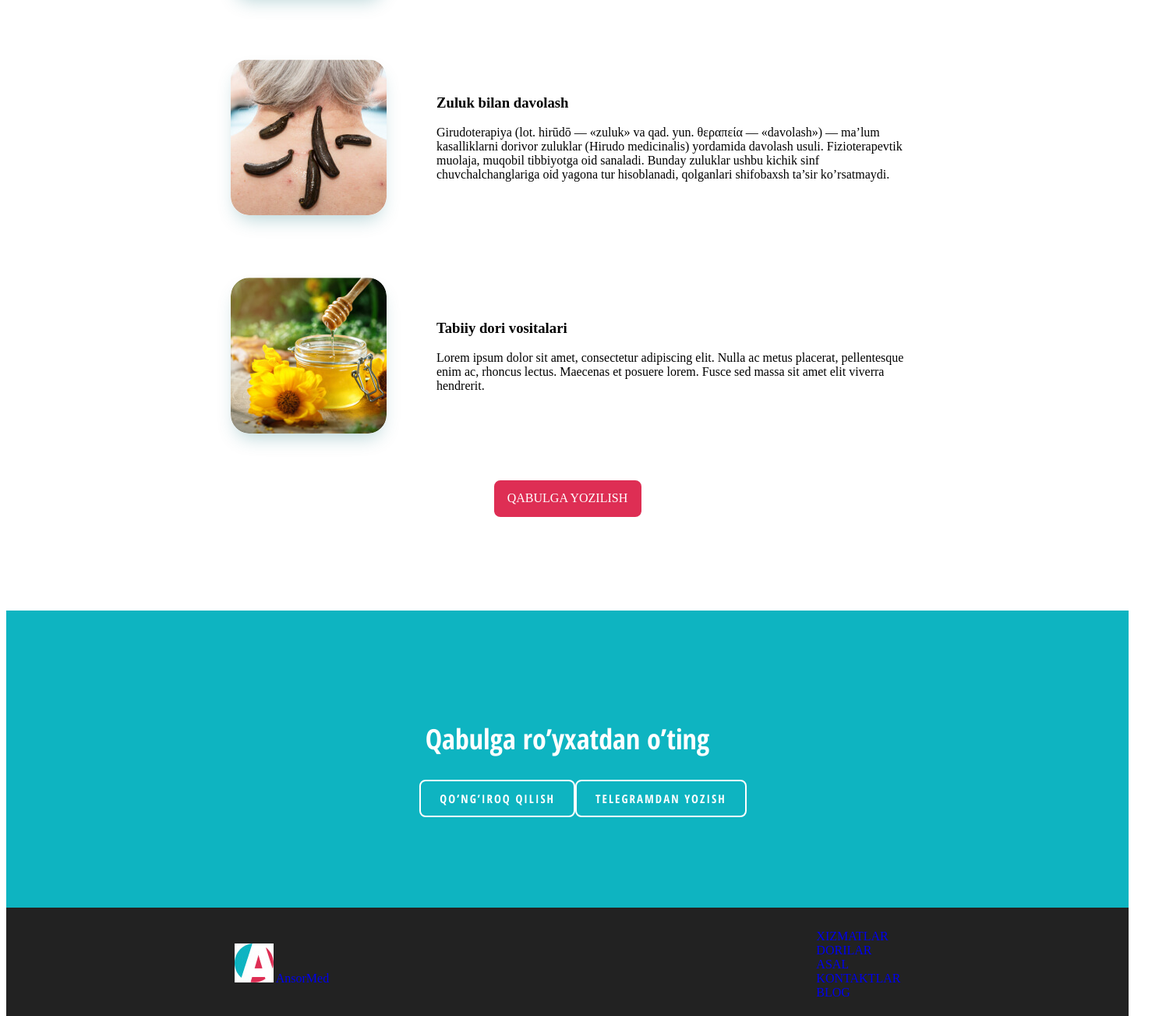
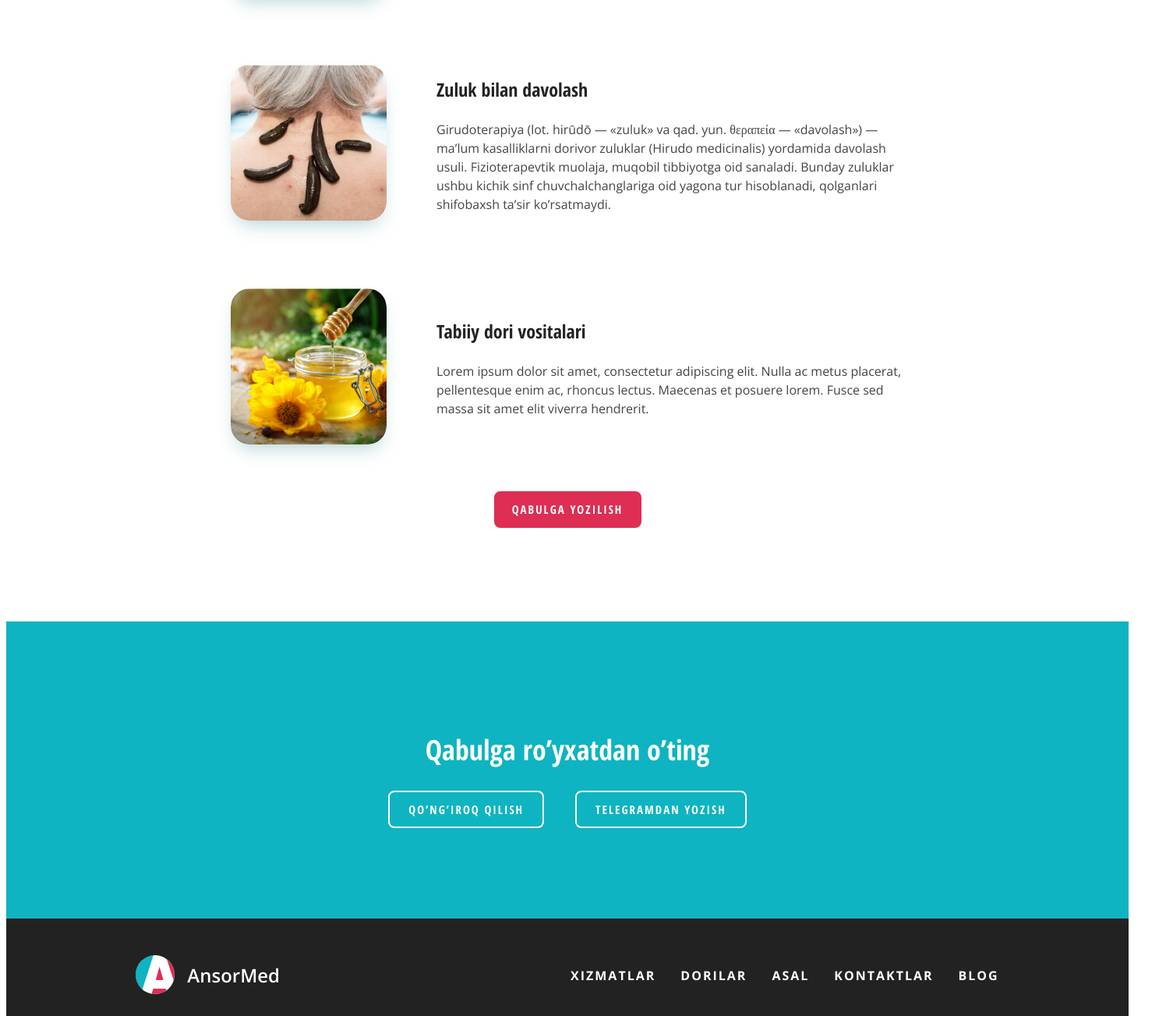
Before and after one commit to Bahriddin1/AnsorMed, a plain HTML site: page index.html in a window 1280 px wide. Shown: the part 1376-2679 px from the top of the page at 78% size, 1496 px wide, since content can reach past the window. Drawn offline with nearby package versions, Linux system fonts and the light colour scheme.

Commit message:
add changes to html and css

```diff
--- a/css/AnsorMed.css
+++ b/css/AnsorMed.css
@@ -2,20 +2,40 @@
 
 .site-header {
   display: flex;
-  justify-content: space-around;
+  justify-content: space-evenly;
   align-items: center;
-  padding: 24px;
+  padding-top: 24px;
+  padding-bottom: 25px;
   width: 1440px;
   height: 97.94px;
 
 }
 
+
 .header-div {
   display: flex;
   align-items: center;
+
+  padding-top: 24px;
+  padding-bottom: 25px;
+}
+
+.icon-img {
+width: 50px;
+height: 49.94px;
+  border-radius: 50%;
 }
 
 .ansormed-link {
+  margin-left: 16px;
+  font-family: Open Sans;
+  font-style: normal;
+  font-weight: 600;
+  font-size: 24px;
+  line-height: 33px;
+width: 119px;
+height: 33px;
+  text-decoration: none;
   font-family: Open Sans;
   font-style: normal;
   font-weight: 600;
@@ -29,11 +49,11 @@ ul  {
 
 
 }
-a {
-  text-decoration: none;
-}
+
 .site-links {
   display: flex;
+  font-family: Open Sans;
+font-style: normal;
   font-weight: bold;
   font-style: 14px;
   line-height: 150%;
@@ -41,6 +61,20 @@ a {
   text-transform: uppercase;
   color: #222222;
 }
+
+.site-links :not(:last-child){
+margin-right: 32px;
+}
+
+.site-links a {
+  text-decoration: none;
+  color: #000;
+
+}
+
+
+
+
 .main-link {
   display: flex;
   flex-direction: row;
@@ -51,7 +85,14 @@ flex-wrap: nowrap;
   width: 189px;
   height: 47px;
   position: static;
-
+  font-family: Open Sans Condensed;
+  font-style: normal;
+  font-weight: bold;
+  font-size: 15px;
+  line-height: 150%;
+  letter-spacing: 2px;
+  text-decoration: none;
+  text-transform: uppercase;
 
   background-color: #de2e54;
   border: 2px solid #DE2E54;
@@ -153,15 +194,34 @@ margin-bottom: 80px;
   margin-top: 0px;
   margin-bottom: 56px;
   text-align: center;
-
+  font-family: Open Sans Condensed;
   font-style: normal;
   font-weight: bold;
   font-style: 36px;
   line-height: 120%;
+  color: #000000;
 }
 .site-service {
   display: flex;
   align-items: center;
+}
+
+.headings {
+  font-family: Open Sans Condensed;
+  font-style: normal;
+  font-weight: bold;
+  font-size: 24px;
+  line-height: 120%;
+  color: #222222;
+}
+
+.services-text {
+  font-family: Open Sans;
+  font-style: normal;
+  font-weight: normal;
+  font-size: 16px;
+  line-height: 150%;
+  color: #444444;
 }
 
 .service-img {
@@ -217,14 +277,17 @@ background-color: #0EB4C1;
   line-height: 120%;
   letter-spacing: 2px;
   text-transform: uppercase;
+  text-decoration: none;
   border: 2px solid #FFFFFF;
   box-sizing: border-box;
   border-radius: 8px;
   padding: 12px 24px;
-
+  margin-right: 40px;
   color: #FFFFFF;
 
 }
+
+
 
 /* FOOTER */
 
@@ -238,3 +301,14 @@ width: 1440px;
   height: 97.94px;
   background-color: #222222;
 }
+
+
+
+.ansorlink {
+  color: #ffffff;
+}
+
+.footer-links a {
+  color: #ffffff;
+
+}
--- a/index.html
+++ b/index.html
@@ -15,7 +15,7 @@
 
     <div class="header-div">
       <!-- ANSORMED LOGO RASMI -->
-      <img src="img/logo-icon.jpg" alt="">
+      <img class="icon-img" src="img/logo-icon.jpg" alt="">
 
       <a class="ansormed-link" href="#">AnsorMed</a>
     </div>
@@ -58,32 +58,32 @@
             <!-- HIJOMA RASMI -->
             <img class="service-img" src="img/hijoma@1x.jpg" alt="" srcset="img/hijoma@1x.jpg 1x, img/hijoma@2x.jpg 2x">
             <div>
-              <h3>Hijoma</h3>
-              <p>Imom Termiziy Abdulloh ibn Abbos raziyallohu anhumodan rivoyat qilgan hadisda rasululloh sallallohu alayhi va sallam dedilar: «Sizlar hijoma qiladigan kunlaringizning eng yaxshisi 17, 19 va 21-kunlardir» (bu kunlar hijrij-kamariy hisobdagi oylar kunlaridir).</p>
+              <h3 class="headings">Hijoma</h3>
+              <p class="services-text">Imom Termiziy Abdulloh ibn Abbos raziyallohu anhumodan rivoyat qilgan hadisda rasululloh sallallohu alayhi va sallam dedilar: «Sizlar hijoma qiladigan kunlaringizning eng yaxshisi 17, 19 va 21-kunlardir» (bu kunlar hijrij-kamariy hisobdagi oylar kunlaridir).</p>
             </div>
           </li>
           <li class="site-services-item site-service">
             <!-- MANUAL TERAPIYA RASMI -->
             <img class="service-img" src="img/manual-terapiya@1x.jpg" alt="" srcset="img/manual-terapiya@1x.jpg 1x, img/manual-terapiya@2x.jpg 2x">
             <div>
-              <h3>Manual terapiya</h3>
-              <p>Lorem ipsum dolor sit amet, consectetur adipiscing elit. Nulla ac metus placerat, pellentesque enim ac, rhoncus lectus. Maecenas et posuere lorem. Fusce sed massa sit amet elit viverra hendrerit.</p>
+              <h3 class="headings">Manual terapiya</h3>
+              <p class="services-text">Lorem ipsum dolor sit amet, consectetur adipiscing elit. Nulla ac metus placerat, pellentesque enim ac, rhoncus lectus. Maecenas et posuere lorem. Fusce sed massa sit amet elit viverra hendrerit.</p>
             </div>
           </li>
           <li class="site-services-item site-service">
             <!-- ZULUK BILAN DAVOLASH RASMI -->
             <img class="service-img" src="img/zuluk-bilan-davolash@1x.jpg" alt="" srcset="img/zuluk-bilan-davolash@1x.jpg 1x, img/zuluk-bilan-davolash@2x.jpg 2x">
             <div>
-              <h3>Zuluk bilan davolash</h3>
-              <p>Girudoterapiya (lot. hirūdō — «zuluk» va qad. yun. θεραπεία — «davolash») — ma’lum kasalliklarni dorivor zuluklar (Hirudo medicinalis) yordamida davolash usuli. Fizioterapevtik muolaja, muqobil tibbiyotga oid sanaladi. Bunday zuluklar ushbu kichik sinf chuvchalchanglariga oid yagona tur hisoblanadi, qolganlari shifobaxsh ta’sir ko’rsatmaydi.</p>
+              <h3 class="headings">Zuluk bilan davolash</h3>
+              <p class="services-text">Girudoterapiya (lot. hirūdō — «zuluk» va qad. yun. θεραπεία — «davolash») — ma’lum kasalliklarni dorivor zuluklar (Hirudo medicinalis) yordamida davolash usuli. Fizioterapevtik muolaja, muqobil tibbiyotga oid sanaladi. Bunday zuluklar ushbu kichik sinf chuvchalchanglariga oid yagona tur hisoblanadi, qolganlari shifobaxsh ta’sir ko’rsatmaydi.</p>
             </div>
           </li>
           <li class="site-services-item site-service">
             <!-- Tabiiy dori vositalari rasmi -->
             <img class="service-img" src="img/tabiiy-dori-vositalari@1x.jpg" alt="" srcset="img/tabiiy-dori-vositalari@1x.jpg 1x, img/tabiiy-dori-vositalari@2x.jpg 2x">
             <div>
-              <h3>Tabiiy dori vositalari</h3>
-              <p>Lorem ipsum dolor sit amet, consectetur adipiscing elit. Nulla ac metus placerat, pellentesque enim ac, rhoncus lectus. Maecenas et posuere lorem. Fusce sed massa sit amet elit viverra hendrerit.</p>
+              <h3 class="headings">Tabiiy dori vositalari</h3>
+              <p class="services-text">Lorem ipsum dolor sit amet, consectetur adipiscing elit. Nulla ac metus placerat, pellentesque enim ac, rhoncus lectus. Maecenas et posuere lorem. Fusce sed massa sit amet elit viverra hendrerit.</p>
             </div>
           </li>
         </ul>
@@ -106,14 +106,14 @@
   <!-- FOOTER -->
   <footer class="site-footer">
 
-    <div>
+    <div class="header-div">
       <!-- ANSORMED LOGO RASMI -->
-      <img src="img/logo-icon.jpg" alt="">
-      <a href="#">AnsorMed</a>
+      <img class="icon-img" src="img/logo-icon.jpg" alt="">
+      <a class="ansormed-link ansorlink" href="#">AnsorMed</a>
     </div>
 
 
-    <ul>
+    <ul class="site-links footer-links">
       <li><a href="#">XIZMATLAR</a></li>
       <li><a href="#">DORILAR</a></li>
       <li><a href="#">ASAL</a></li>
```
Lines whose indentation alone changed are shown as unchanged.
